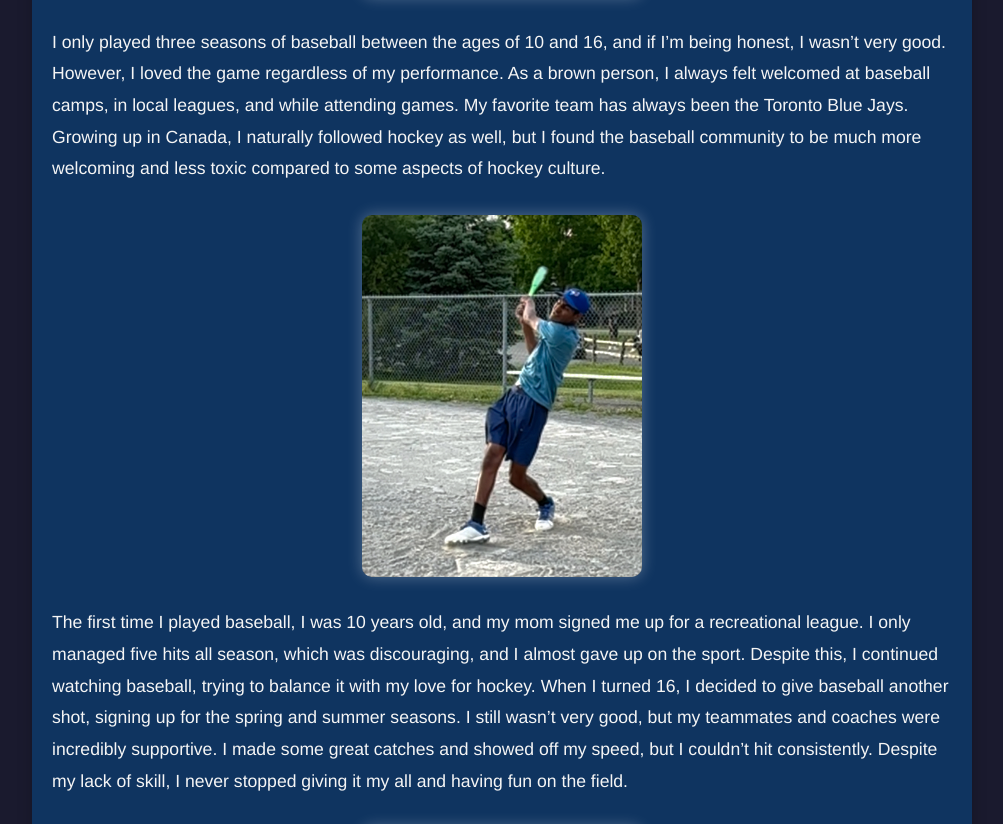
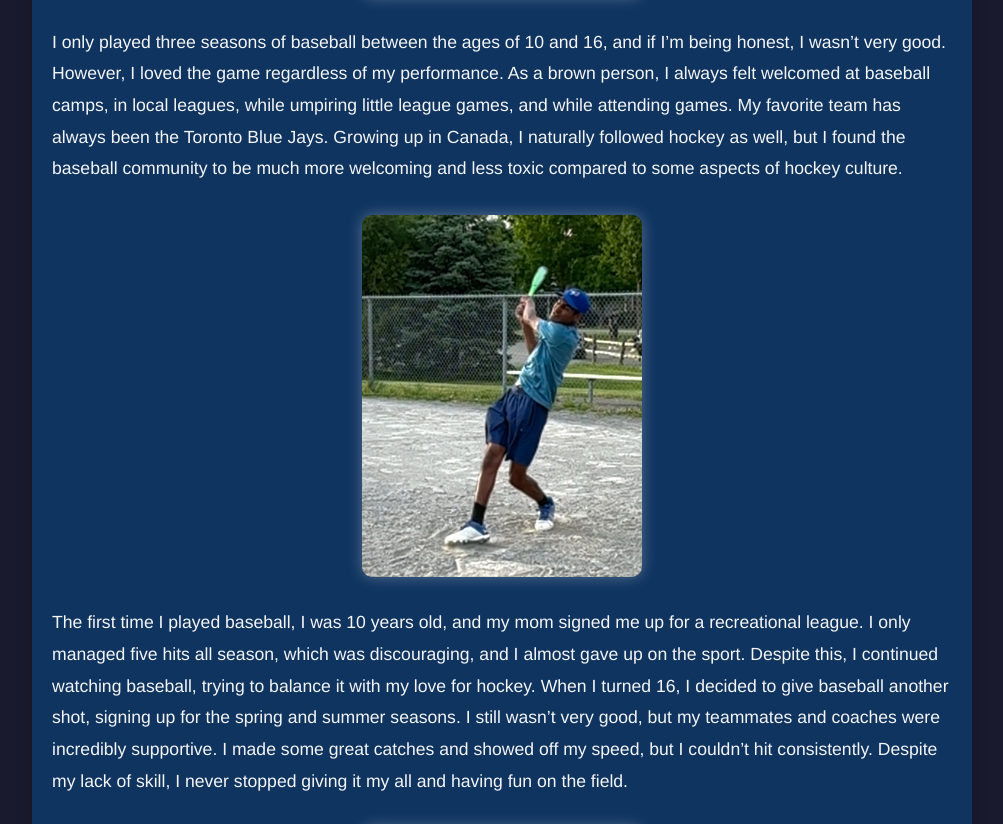
Before and after one commit to SachinBhatia1/Sachin-Baseball-Article, a plain HTML site: page index.html in a window 1280 px wide. Shown: the part 942-1766 px from the top of the page, without its empty margins (138-1141 px from the left). Drawn offline with Linux system fonts and the light colour scheme; grey boxes are pictures that could not be loaded.

Commit message:
Finished Article Editsindex.html

```diff
--- a/index.html
+++ b/index.html
@@ -140,7 +140,7 @@
         <!-- Insert small image -->
         <img src="images/IMG_0644.jpg" alt="Baseball Image" class="small-image">
 
-        <p>I only played three seasons of baseball between the ages of 10 and 16, and if I’m being honest, I wasn’t very good. However, I loved the game regardless of my performance. As a brown person, I always felt welcomed at baseball camps, in local leagues, and while attending games. My favorite team has always been the Toronto Blue Jays. Growing up in Canada, I naturally followed hockey as well, but I found the baseball community to be much more welcoming and less toxic compared to some aspects of hockey culture.</p>
+        <p>I only played three seasons of baseball between the ages of 10 and 16, and if I’m being honest, I wasn’t very good. However, I loved the game regardless of my performance. As a brown person, I always felt welcomed at baseball camps, in local leagues, while umpiring little league games, and while attending games. My favorite team has always been the Toronto Blue Jays. Growing up in Canada, I naturally followed hockey as well, but I found the baseball community to be much more welcoming and less toxic compared to some aspects of hockey culture.</p>
 
         <!-- Insert small image -->
         <img src="images/IMG_3090.jpg" alt="Baseball Image" class="small-image">
```
